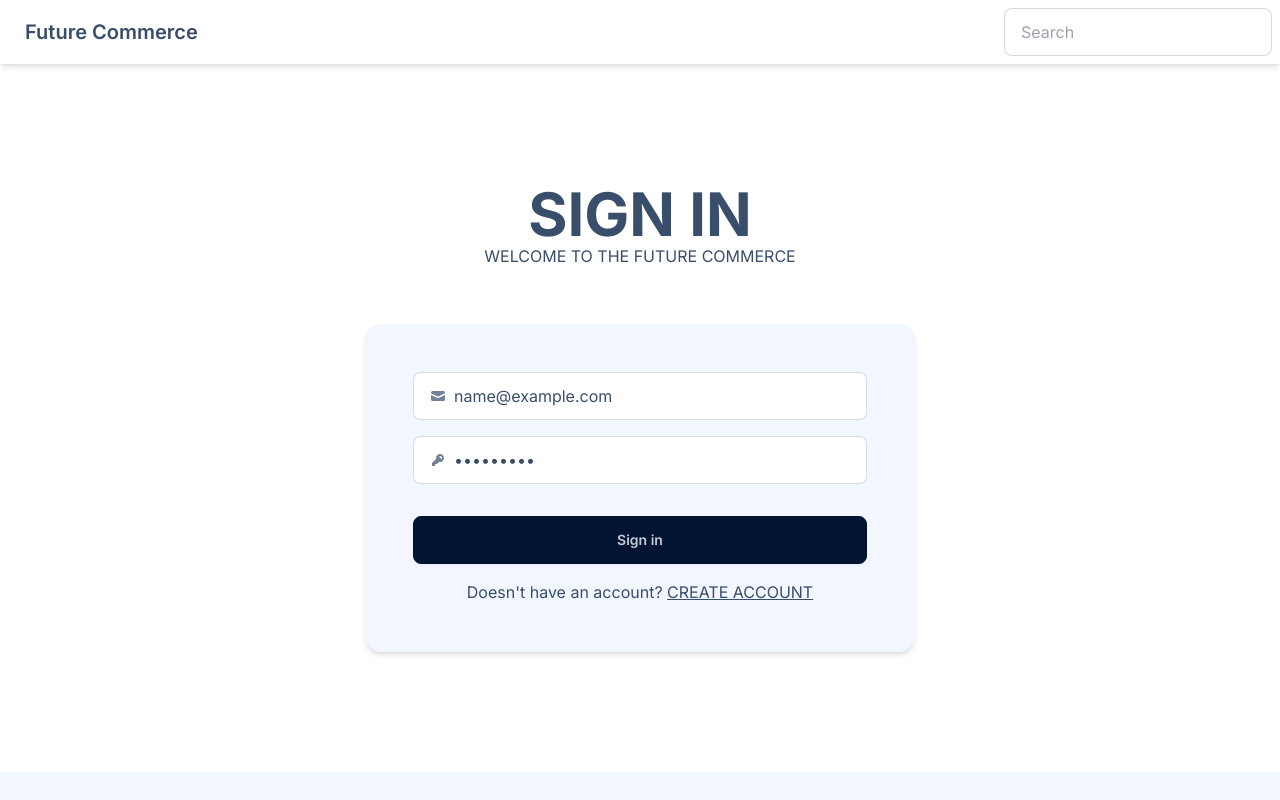
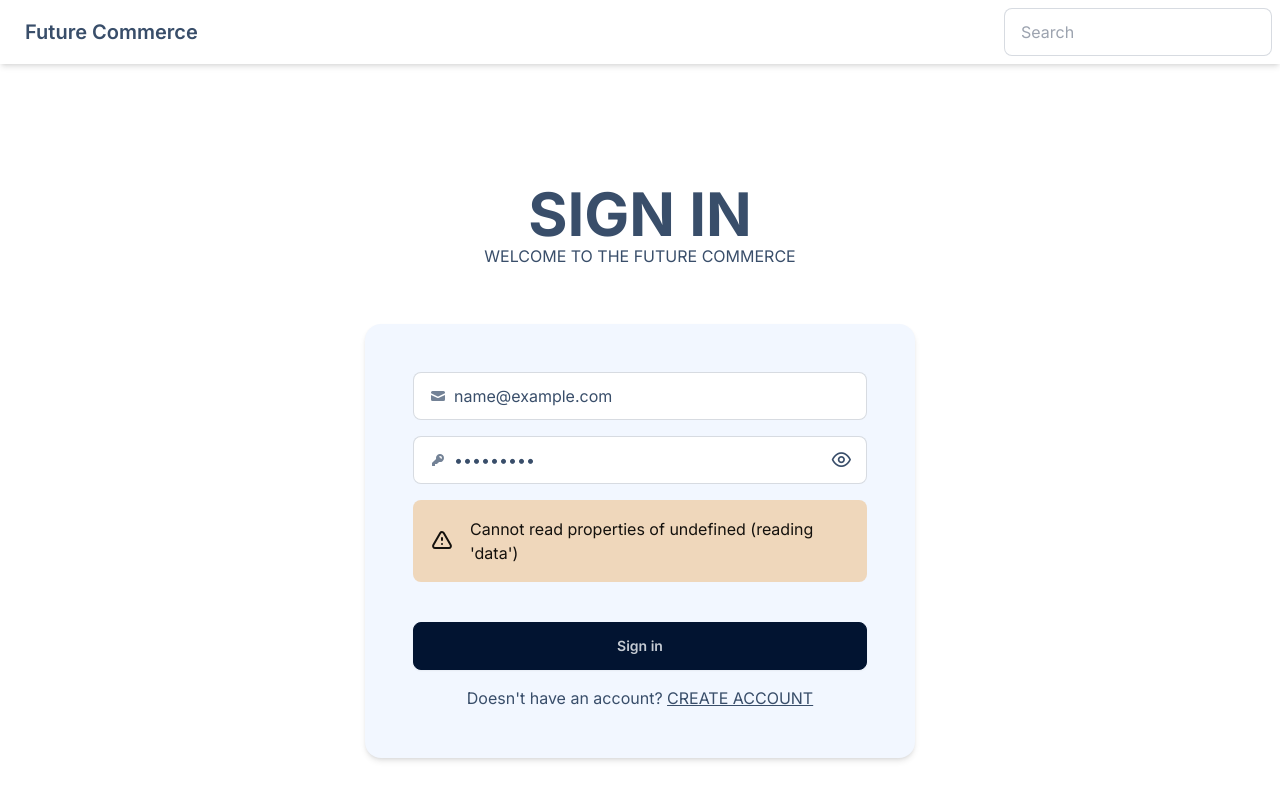
Before and after one commit to prxsss/future-commerce, a Vue app in the folder frontend/: page /login in a window 1280 px wide. Both pictures are taken after typing "name@example.com", "Sample123" into the empty fields and a click on the button "Sign in". Shown: the top 800 px of the page. Built offline with nearby package versions, Linux system fonts and the light colour scheme; no server answers.

Commit message:
Refactor authentication error messages, add AlertWarning component, and implement password toggle functionality
- Improved error message handling for authentication.

- Introduced AlertWarning component to enhance user feedback.

- Added toggle visibility feature for password input fields.

```diff
--- /dev/null
+++ b/frontend/src/components/AlertWarning.vue
@@ -0,0 +1,29 @@
+<script setup>
+const props = defineProps({
+  isError: Boolean,
+  errorMsg: String,
+});
+</script>
+
+<template>
+  <div
+    v-if="props.isError"
+    role="alert"
+    class="alert alert-warning mb-4 rounded-lg"
+  >
+    <svg
+      xmlns="http://www.w3.org/2000/svg"
+      class="h-6 w-6 shrink-0 stroke-current"
+      fill="none"
+      viewBox="0 0 24 24"
+    >
+      <path
+        stroke-linecap="round"
+        stroke-linejoin="round"
+        stroke-width="2"
+        d="M12 9v2m0 4h.01m-6.938 4h13.856c1.54 0 2.502-1.667 1.732-3L13.732 4c-.77-1.333-2.694-1.333-3.464 0L3.34 16c-.77 1.333.192 3 1.732 3z"
+      />
+    </svg>
+    <span>{{ props.errorMsg }}</span>
+  </div>
+</template>
--- a/frontend/src/stores/account.js
+++ b/frontend/src/stores/account.js
@@ -39,7 +39,8 @@ export const useAccountStore = defineStore('account', {
         this.isAdmin = response.data.user.isAdmin;
         this.user = response.data.user;
       } catch (error) {
-        console.log(error.response.data);
+        console.log('Error in account.js at signUp', error.response.data);
+        throw new Error(error.response.data.msg);
       }
     },
     async signIn(formData) {
@@ -54,8 +55,8 @@ export const useAccountStore = defineStore('account', {
         this.isAdmin = response.data.user.isAdmin;
         this.user = response.data.user;
       } catch (error) {
-        console.log('error', error.response.data);
-        throw new Error(error.response.data);
+        console.log('Error in account.js at signIn', error.response.data);
+        throw new Error(error.response.data.msg);
       }
     },
     async signOut() {
--- a/frontend/src/views/LoginView.vue
+++ b/frontend/src/views/LoginView.vue
@@ -1,8 +1,9 @@
 <script setup>
-import { reactive, onMounted } from 'vue';
+import { ref, reactive, onMounted } from 'vue';
 import { RouterLink, useRouter } from 'vue-router';
 
 import UserLayout from '@/layouts/UserLayout.vue';
+import AlertWarning from '@/components/AlertWarning.vue';
 
 import { useAccountStore } from '@/stores/account';
 import { useUserCartStore } from '@/stores/user/cart';
@@ -11,10 +12,24 @@ const router = useRouter();
 const accountStore = useAccountStore();
 const userCartStore = useUserCartStore();
 
+const showPassword = ref(false);
+const isError = ref(false);
+const errorMsg = ref('');
+
 const formData = reactive({
   email: '',
   password: '',
 });
+
+const handleTogglePassword = (e) => {
+  const passwordInput = document.getElementById('password');
+
+  if (showPassword.value && passwordInput.type === 'password') {
+    passwordInput.type = 'text';
+  } else {
+    passwordInput.type = 'password';
+  }
+};
 
 const signIn = async () => {
   try {
@@ -22,7 +37,9 @@ const signIn = async () => {
     await userCartStore.loadCart();
     router.push({ name: 'home' });
   } catch (error) {
-    console.log('error', error);
+    console.log('error', error.message);
+    isError.value = true;
+    errorMsg.value = error.message;
   }
 };
 
@@ -65,7 +82,8 @@ onMounted(() => {
               required
             />
           </label>
-          <label class="input input-bordered mb-8 flex items-center gap-2">
+          <div class="relative">
+            <label class="input input-bordered mb-4 flex items-center gap-2">
               <svg
                 xmlns="http://www.w3.org/2000/svg"
                 viewBox="0 0 16 16"
@@ -79,6 +97,7 @@ onMounted(() => {
                 />
               </svg>
               <input
+                id="password"
                 v-model="formData.password"
                 type="password"
                 class="grow"
@@ -87,7 +106,35 @@ onMounted(() => {
               />
             </label>
 
-          <button type="submit" class="btn btn-neutral w-full">Sign in</button>
+            <!-- toggle password -->
+            <label class="swap absolute right-4 top-1/2 -translate-y-1/2">
+              <!-- this hidden checkbox controls the state -->
+              <input
+                @change="handleTogglePassword"
+                v-model="showPassword"
+                type="checkbox"
+              />
+
+              <!-- eye-slash icon -->
+              <i
+                class="pi pi-eye-slash swap-on fill-current"
+                style="font-size: 1.2rem"
+              ></i>
+
+              <!-- eye icon -->
+              <i
+                class="pi pi-eye swap-off fill-current"
+                style="font-size: 1.2rem"
+              ></i>
+            </label>
+            <!-- toggle password -->
+          </div>
+
+          <AlertWarning :isError="isError" :errorMsg="errorMsg" />
+
+          <button type="submit" class="btn btn-neutral mt-6 w-full">
+            Sign in
+          </button>
         </form>
         <p class="text-center">
           Doesn't have an account?
--- a/frontend/src/views/user/RegisterView.vue
+++ b/frontend/src/views/user/RegisterView.vue
@@ -1,9 +1,10 @@
 <script setup>
-import { reactive, onMounted } from 'vue';
+import { ref, reactive, onMounted } from 'vue';
 import { useRouter } from 'vue-router';
 // import axios from 'axios';
 
 import UserLayout from '@/layouts/UserLayout.vue';
+import AlertWarning from '@/components/AlertWarning.vue';
 
 import { useAccountStore } from '@/stores/account';
 
@@ -17,12 +18,28 @@ const formData = reactive({
   password: '',
 });
 
+const showPassword = ref(false);
+const isError = ref(false);
+const errorMsg = ref('');
+
+const handleTogglePassword = (e) => {
+  const passwordInput = document.getElementById('password');
+
+  if (showPassword.value && passwordInput.type === 'password') {
+    passwordInput.type = 'text';
+  } else {
+    passwordInput.type = 'password';
+  }
+};
+
 const signUp = async () => {
   try {
-    accountStore.signUp(formData);
+    await accountStore.signUp(formData);
     router.push({ name: 'home' });
   } catch (error) {
-    console.log(error.response.data);
+    console.log(error.message);
+    isError.value = true;
+    errorMsg.value = error.message;
   }
 };
 
@@ -97,7 +114,8 @@ onMounted(() => {
               required
             />
           </label>
-          <label class="input input-bordered mb-8 flex items-center gap-2">
+          <div class="relative">
+            <label class="input input-bordered mb-4 flex items-center gap-2">
               <svg
                 xmlns="http://www.w3.org/2000/svg"
                 viewBox="0 0 16 16"
@@ -111,6 +129,7 @@ onMounted(() => {
                 />
               </svg>
               <input
+                id="password"
                 v-model="formData.password"
                 type="password"
                 class="grow"
@@ -119,7 +138,33 @@ onMounted(() => {
               />
             </label>
 
-          <button class="btn btn-neutral w-full">Sign up</button>
+            <!-- toggle password -->
+            <label class="swap absolute right-4 top-1/2 -translate-y-1/2">
+              <!-- this hidden checkbox controls the state -->
+              <input
+                @change="handleTogglePassword"
+                v-model="showPassword"
+                type="checkbox"
+              />
+
+              <!-- eye-slash icon -->
+              <i
+                class="pi pi-eye-slash swap-on fill-current"
+                style="font-size: 1.2rem"
+              ></i>
+
+              <!-- eye icon -->
+              <i
+                class="pi pi-eye swap-off fill-current"
+                style="font-size: 1.2rem"
+              ></i>
+            </label>
+            <!-- toggle password -->
+          </div>
+
+          <AlertWarning :isError="isError" :errorMsg="errorMsg" />
+
+          <button class="btn btn-neutral mt-6 w-full">Sign up</button>
         </form>
         <p class="text-center">
           Already have an account?
```
Also changed, not shown: 2 other files (tests, documents, lock files or other folders). Lines whose indentation alone changed are shown as unchanged.
